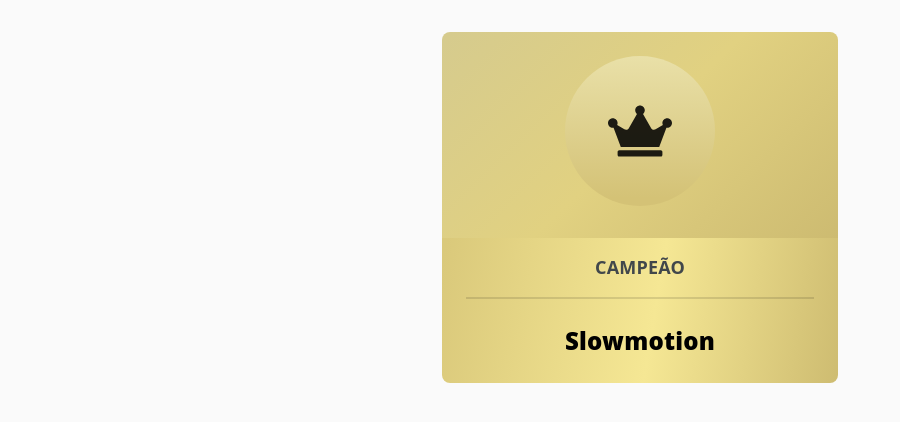
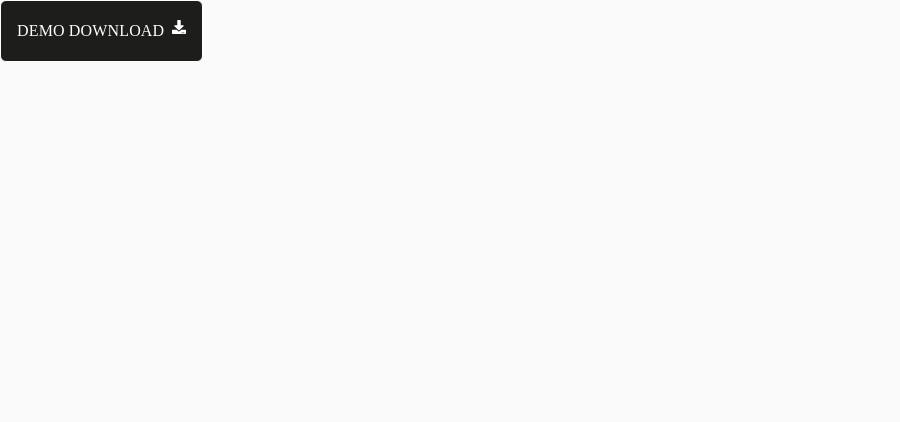
Before and after one commit to fernandolemos92/components, a React (Create React App) app: page / in a window 1280 px wide. Shown: the top 422 px of the page, without its empty margins (0-900 px from the left). Built offline with nearby package versions, Linux system fonts and the light colour scheme.

Commit message:
DownloadButton component was created

```diff
--- a/src/App.js
+++ b/src/App.js
@@ -10,11 +10,12 @@ import { Radius4BtnSecondary } from "./Components/Radius4BtnSecondary";
 import { InfoAffiliated } from "./Components/InfoAffiliated";
 import { PostIt } from "./Components/ClinicIdentifier/PostIt";
 import { Champion } from "./Components/ClinicIdentifier/Champion";
+import { DownloadButton } from "./Components/ClinicIdentifier/DownloadButton";
 
 function App() {
   return (
     <>
-      <Champion />
+      <DownloadButton />
       <CssBaseline />
       {/* <InfoPanel /> */}
       {/* <MeshDetails /> */}
--- /dev/null
+++ b/src/Components/ClinicIdentifier/DownloadButton/DownloadButton.jsx
@@ -0,0 +1,22 @@
+import React from "react";
+import { Grid, Typography } from "@material-ui/core";
+import { FaDownload } from "react-icons/fa";
+import { useStyles } from "./useStyles";
+
+const DownloadButton = () => {
+  const classes = useStyles();
+  return (
+    <>
+      <Grid container className={classes.root}>
+        <Grid item>
+          <Typography className={classes.textButton}>DEMO DOWNLOAD</Typography>
+        </Grid>
+        <Grid item>
+          <FaDownload className={classes.iconButton} />
+        </Grid>
+      </Grid>
+    </>
+  );
+};
+
+export default DownloadButton;
--- /dev/null
+++ b/src/Components/ClinicIdentifier/DownloadButton/index.js
@@ -0,0 +1 @@
+export { default as DownloadButton } from "./DownloadButton";
--- /dev/null
+++ b/src/Components/ClinicIdentifier/DownloadButton/useStyles.js
@@ -0,0 +1,21 @@
+import { makeStyles } from "@material-ui/core";
+
+export const useStyles = makeStyles((theme) => ({
+  root: {
+    display: "flex",
+    padding: "18px 16px",
+    backgroundColor: "#1D1D1B",
+    border: "1px solid #fff",
+    borderRadius: "6px",
+    width: "fit-content",
+  },
+  textButton: {
+    color: "#fff",
+    fontFamily: "OpenSans",
+    fontSize: "16px",
+    marginRight: "8px",
+  },
+  iconButton: {
+    color: "#fff",
+  },
+}));
```
